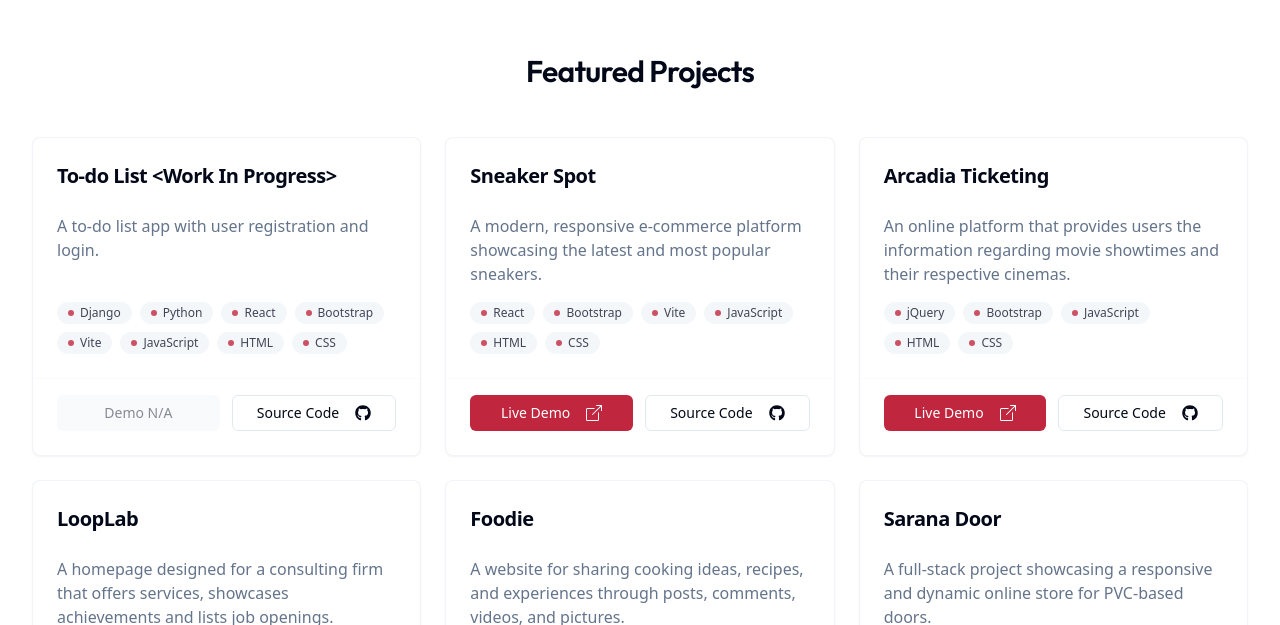
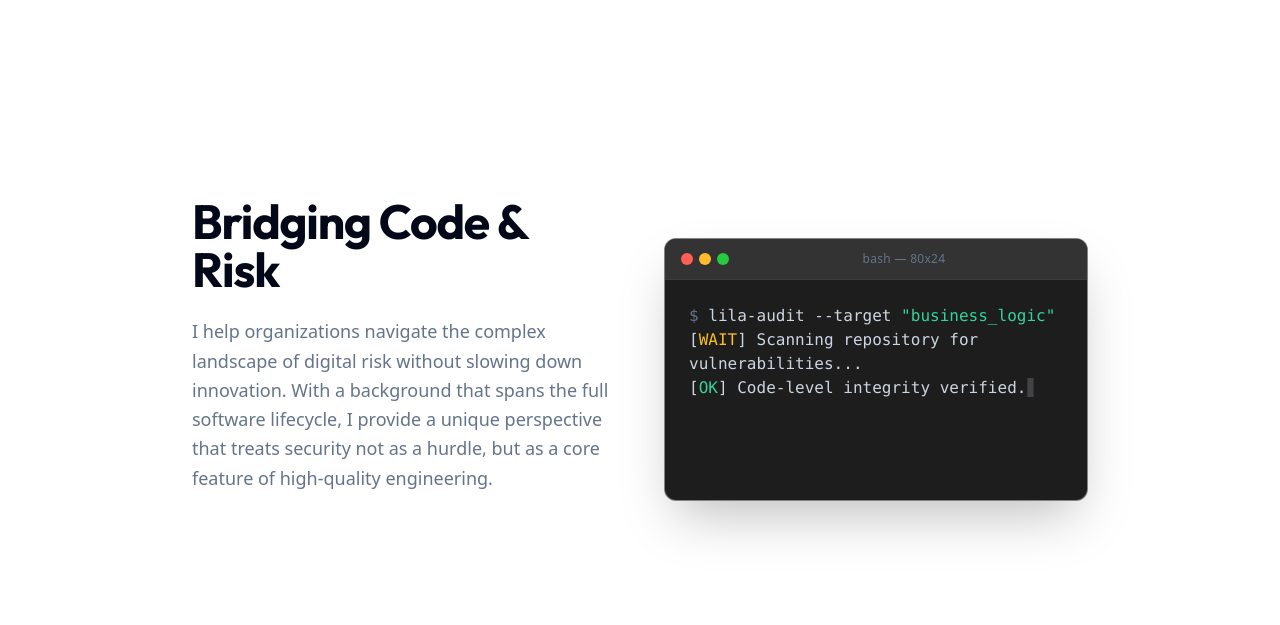
Before and after one commit to lilaaml/portfolio-site, a React (Vite) app: page / in a window 1280 px wide. Shown: the part 855-1480 px from the top of the page. Built offline with nearby package versions, Linux system fonts and the light colour scheme.

Commit message:
added a code snippet

```diff
--- a/package.json
+++ b/package.json
@@ -14,7 +14,8 @@
     "class-variance-authority": "^0.7.1",
     "react": "^18.3.1",
     "react-dom": "^18.3.1",
-    "react-icons": "^5.2.1"
+    "react-icons": "^5.2.1",
+    "typewriter-effect": "^2.22.0"
   },
   "devDependencies": {
     "@types/node": "^25.6.0",
--- a/src/App.jsx
+++ b/src/App.jsx
@@ -2,12 +2,14 @@ import Intro from './components/Intro'
 import Projects from './components/Projects'
 import Footer from './components/Footer'
 import ThemeToggle from './components/ThemeToggle'
+import AboutMe from './components/AboutMe'
 
 function App() {
   return (
     <div className="min-h-screen bg-background text-foreground font-sans antialiased overflow-x-hidden flex flex-col items-center">
       <ThemeToggle />
       <Intro />
+      <AboutMe />
       <Projects />
       <Footer />
     </div>
--- /dev/null
+++ b/src/components/AboutMe.jsx
@@ -0,0 +1,61 @@
+import Typewriter from 'typewriter-effect';
+
+const Terminal = () => {
+  return (
+    <div className="w-full max-w-2xl mt-12 overflow-hidden rounded-xl bg-[#1d1d1d] border border-border/50 shadow-2xl font-mono text-sm md:text-base text-slate-300">
+      <div className="flex items-center gap-2 px-4 py-3 bg-[#333] border-b border-white/5">
+        <div className="flex gap-1.5">
+          <div className="w-3 h-3 rounded-full bg-[#ff5f56]" />
+          <div className="w-3 h-3 rounded-full bg-[#ffbd2e]" />
+          <div className="w-3 h-3 rounded-full bg-[#27c93f]" />
+        </div>
+        <div className="flex-1 text-center text-xs text-slate-500 font-sans tracking-wide">bash — 80x24</div>
+      </div>
+      <div className="p-6 min-h-[220px]">
+        <Typewriter
+          onInit={(typewriter) => {
+            typewriter
+              .typeString('<span class="text-slate-500">$</span> lila-audit --target <span class="text-emerald-400">"business_logic"</span>')
+              .pauseFor(500)
+              .typeString('<br/>[<span class="text-amber-400">WAIT</span>] Scanning repository for vulnerabilities...')
+              .pauseFor(800)
+              .typeString('<br/>[<span class="text-emerald-400">OK</span>] Code-level integrity verified.')
+              .pauseFor(500)
+              .typeString('<br/>[<span class="text-amber-400">WAIT</span>] Checking regulatory compliance (ISO 27001/SOC2)...')
+              .pauseFor(800)
+              .typeString('<br/>[<span class="text-emerald-400">OK</span>] Business process integrity aligned.')
+              .pauseFor(1000)
+              .typeString('<br/><span class="text-primary font-bold">[SUCCESS] System resilient. Ready for deployment.</span>')
+              .start();
+          }}
+          options={{
+            cursor: '▋',
+            delay: 30,
+          }}
+        />
+      </div>
+    </div>
+  );
+};
+
+const AboutMe = () => {
+  return (
+    <section id="aboutme" className="container min-h-screen flex flex-col justify-center items-center py-24 px-4 w-full">
+      <div className="max-w-4xl w-full grid grid-cols-1 lg:grid-cols-2 gap-12 items-center">
+        <div className="flex flex-col items-center lg:items-start text-center lg:text-left">
+          <h2 className="text-4xl md:text-5xl font-bold tracking-tight mb-6">
+            Bridging Code & Risk
+          </h2>
+          <p className="text-lg text-muted-foreground leading-relaxed">
+            I help organizations navigate the complex landscape of digital risk without slowing down innovation. With a background that spans the full software lifecycle, I provide a unique perspective that treats security not as a hurdle, but as a core feature of high-quality engineering.
+          </p>
+        </div>
+        <div className="flex justify-center">
+          <Terminal />
+        </div>
+      </div>
+    </section>
+  )
+}
+
+export default AboutMe
--- a/src/components/Intro.jsx
+++ b/src/components/Intro.jsx
@@ -10,7 +10,7 @@ const Intro = () => {
           Hey there, I&apos;m <span className="text-primary">Lila</span>
         </h1>
         <p className="text-lg md:text-xl text-muted-foreground max-w-[600px] mb-10 leading-relaxed">
-          Technical professional bridging software engineering and risk management. I manage the full lifecycle of risk; from code-level vulnerabilities to business process integrity and regulatory compliance. Expert in leveraging this hybrid background for Application Security and Security Consulting.
+          Where robust design meets rigorous security.
         </p>
         <div className="flex flex-wrap gap-4 justify-center w-full">
           <Button asChild size="lg">
```
Also changed, not shown: 1 other file (tests, documents, lock files or other folders).
